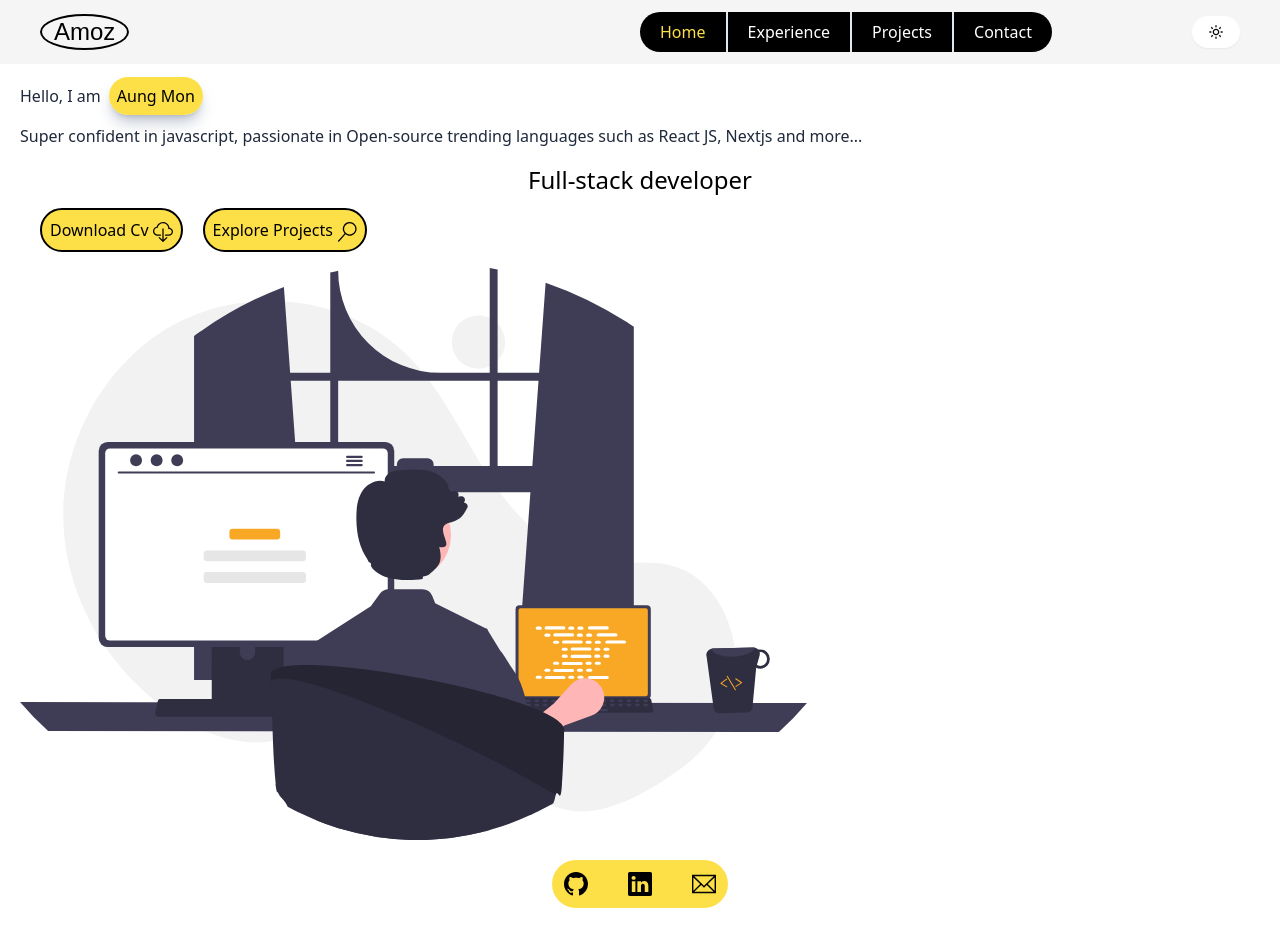
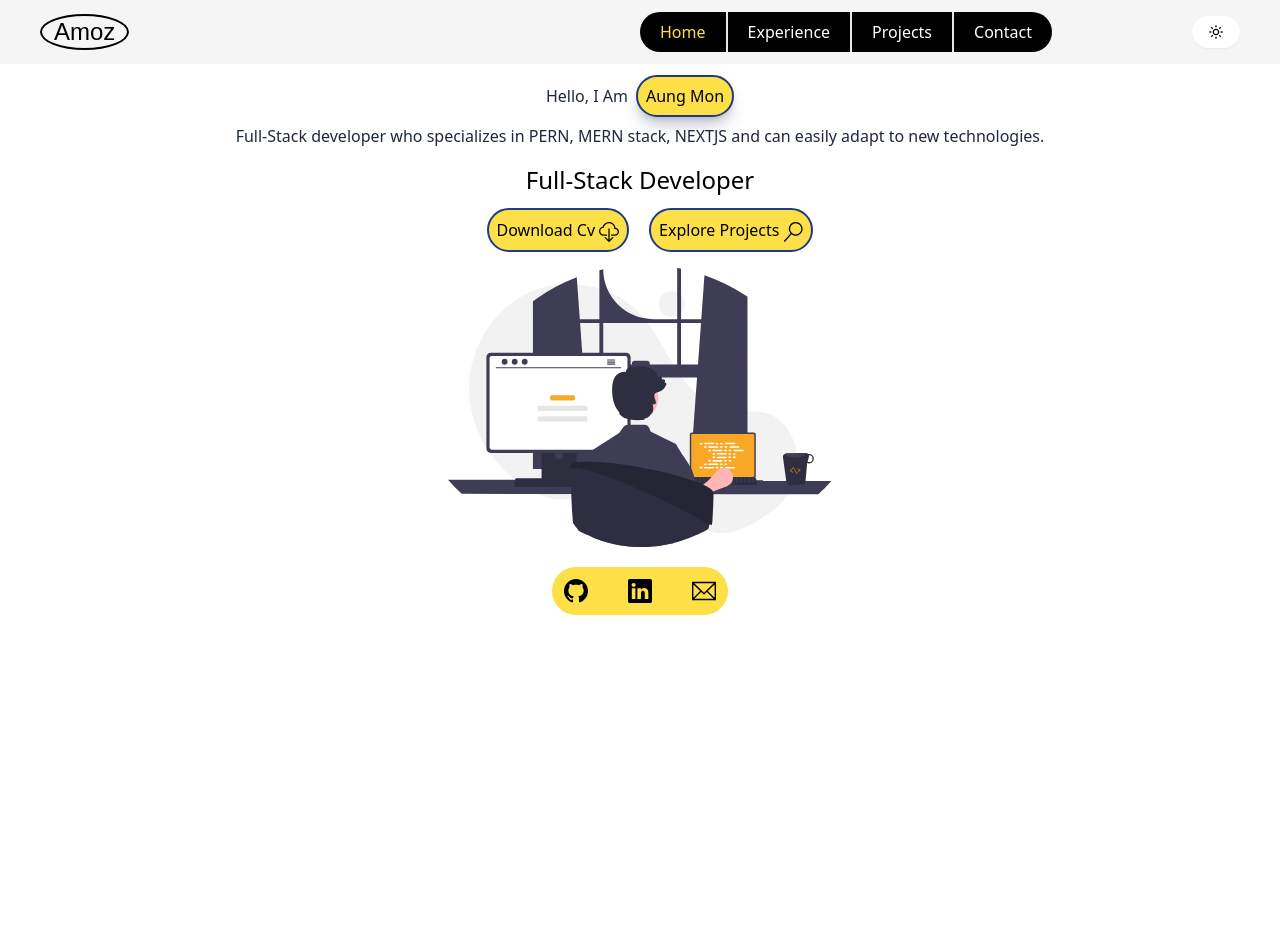
Before and after one commit to Amoz19/my-portfolio, a React (Vite) app: page / in a window 1280 px wide. After the commit the page ends 800 px from the top, so only its background shows below. Built offline with nearby package versions, Linux system fonts and the light colour scheme; a web font is replaced by a local one.

Commit message:
ADD:DestopResponsive

```diff
--- a/src/pages/Home.jsx
+++ b/src/pages/Home.jsx
@@ -6,46 +6,36 @@ import phtoto from '../assets/programming.svg'
 
 const Icon = (props) => {
     return(
-        <button className="border-2 border-black rounded-full p-2 ml-2 md:ml-5 bg-yellow-300">
+        <button className="border-2 border-blue-900 rounded-full p-2 ml-2 md:ml-5 bg-yellow-300">
             {props.children}
         </button>
     )
 }
 
-// const ContactIcon = (props) => {
-//     return(
-//         <button className="">
-//             {props.children}
-//         </button>
-//     )
-// }
-
 const Home = () => {
     return (
        <>
-            <section className="flex flex-col m-5">
+            <section className="h- inset-0 flex flex-col m-5 md:mx-10 md:items-center">
                 <p>
-                    <span className="text-l text-slate-800">Hello, I am</span>
-                    <span className="ml-2 text-black text-l bg-yellow-300 rounded-full p-2 shadow-lg shadow-slate-500/40">Aung Mon</span>
+                    <span className="text-l text-slate-800">Hello, I Am</span>
+                    <span className="ml-2 text-black text-l bg-yellow-300 border-2 border-blue-900 rounded-full p-2 shadow-lg shadow-slate-500/40">Aung Mon</span>
                 </p>
-                <p className="text-slate-800 text-l my-4">Super confident in javascript, passionate in Open-source trending languages such as React JS, Nextjs and more...</p>
-                <p className="text-2xl text-center mb-3">Full-stack developer</p>
-                <div className="flex mb-4">
+                <p className="text-slate-800 text-l my-4">Full-Stack developer who specializes in PERN, MERN stack, NEXTJS and can easily adapt to new technologies.</p>
+                <p className="text-2xl text-center mb-3">Full-Stack Developer</p>
+                <div className="flex mb-4 justify-center">
                     <Icon>Download Cv<BsCloudDownload className="inline ml-1 text-xl"/></Icon>
                     <Icon>Explore Projects<VscSearch className="inline ml-1 text-xl"/></Icon>
                 </div>
 
-                <div>
-                    <img src={phtoto} alt="logo" className="w-42"/>
+                <div className="flex justify-center">
+                    <img src={phtoto} alt="logo" className="w-42 md:w-96"/>
                 </div>
                 <div className="flex text-2xl justify-center my-5 rounded-full">
                     <div className="bg-yellow-300 flex p-3 rounded-full">
-                         <BsGithub />
+                        <BsGithub />
                         <BsLinkedin className="mx-10"/>
                         <TfiEmail />
                     </div>
-
-
                 </div>
 
             </section>
```
